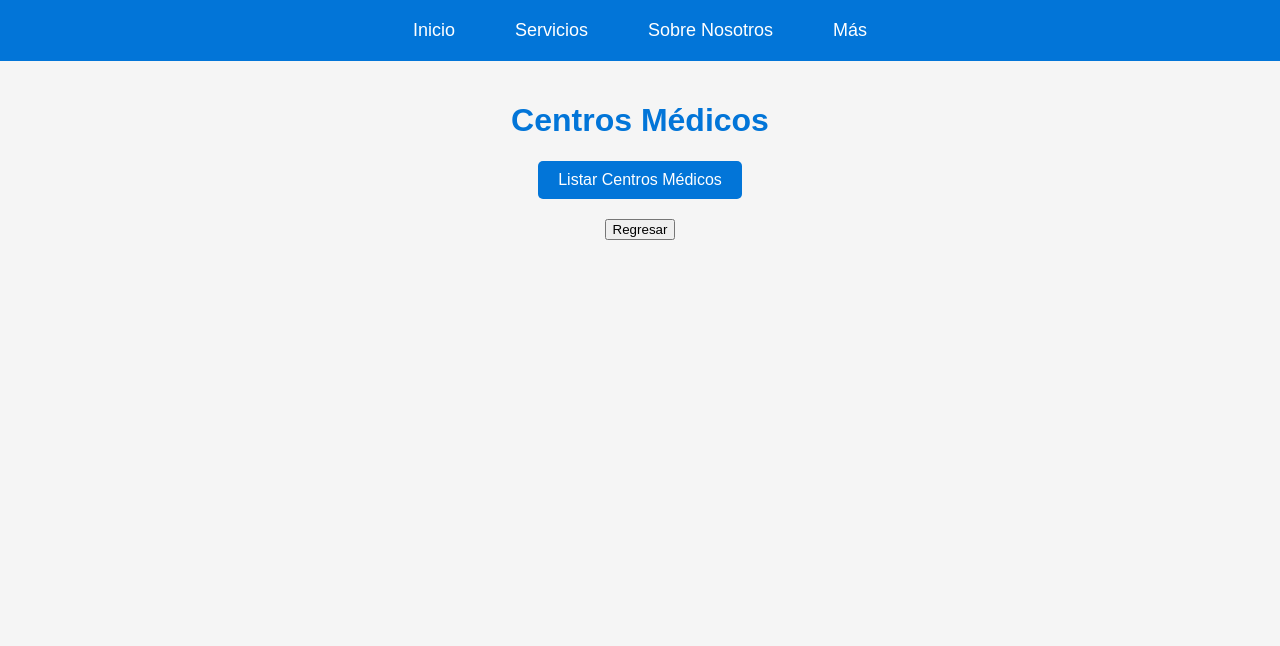
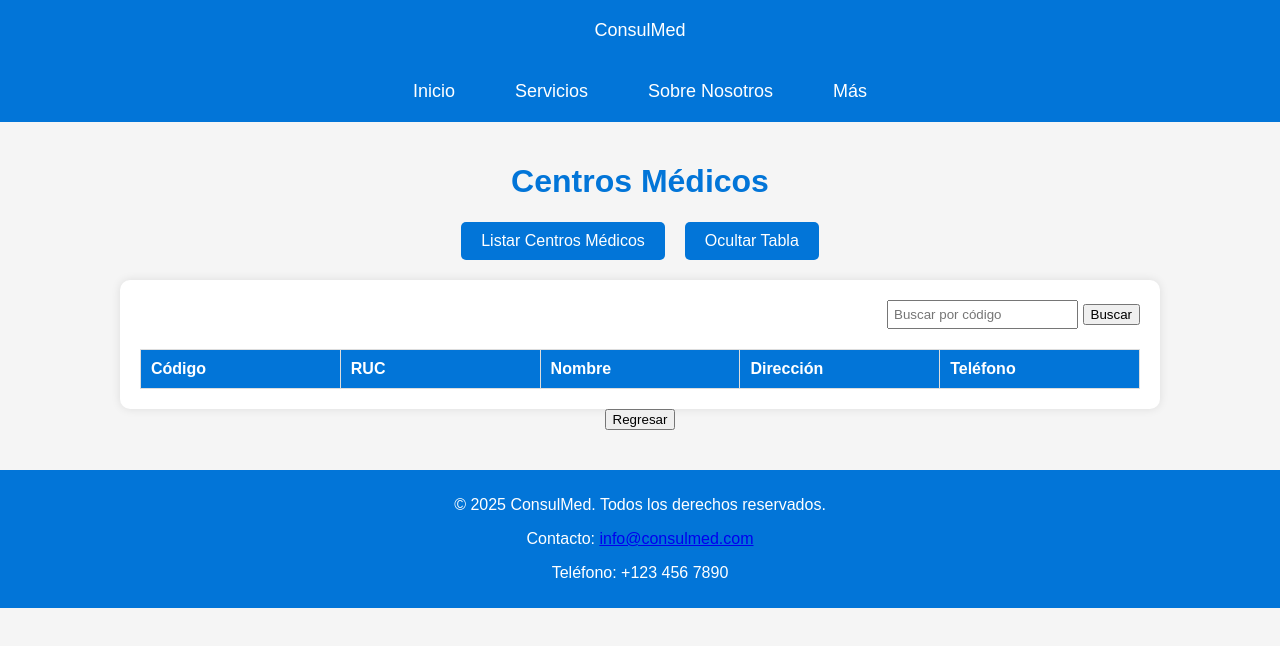
Before and after one commit to EyelessCode/PROJECT-BACKEND_FRONTEND, a website: page view/centroMedico.html in a window 1280 px wide. Drawn offline with Linux system fonts and the light colour scheme.

Commit message:
Update centroMedico.html

```diff
--- a/view/centroMedico.html
+++ b/view/centroMedico.html
@@ -2,17 +2,26 @@
 <html lang="es">
     <head>
         <meta charset="UTF-8">
-        <title>ConsulMed - Centro Médico</title>
+        <meta name="viewport" content="width=device-width, initial-scale=1.0">
+        <meta name="author" content="Cristhian Guedes">
+        <title>Centro Médico | Comsulmed</title>
         <link rel="stylesheet" href="/css/centroMedico/centroMedico.css">
+        <link rel="shortcut icon" href="/image/icon/icon-centroMedico.ICO"
+            type="image/x-icon">
+        <script type="module" src="/js/centroMedico/centroMedico.js"></script>
     </head>
     <body>
-        <!-- Menú de navegación -->
+
+        <!-- 🔹 Menú de navegación -->
         <nav>
-            <ul>
-                <li><a href="http://localhost:4000/comsulmed">Inicio</a></li>
+            <div class="container">
+                <a href="#" class="logo">ConsulMed</a>
+                <ul class="menu">
+                    <li><a
+                            href="http://localhost:4000/comsulmed">Inicio</a></li>
                     <li class="submenu">
                         <a href="#">Servicios</a>
-                    <ul>
+                        <ul class="submenu-content">
                             <li><a
                                     href="http://localhost:4000/comsulmed/paciente/html">Pacientes</a></li>
                             <li><a
@@ -25,35 +34,40 @@
                                     de Signos</a></li>
                         </ul>
                     </li>
-                <li><a href="http://localhost:4000/comsulmed">Sobre
-                        Nosotros</a></li>
+                    <li><a href="#">Sobre Nosotros</a></li>
                     <li class="submenu">
                         <a href="#">Más</a>
-                    <ul>
+                        <ul class="submenu-content submenu-right">
                             <li><a href="#">Noticias</a></li>
                             <li><a href="#">Eventos</a></li>
                             <li><a href="#">Contacto</a></li>
                         </ul>
                     </li>
                 </ul>
+            </div>
         </nav>
 
-        <!-- Contenido principal -->
+        <!-- 🔹 Contenido principal -->
         <main>
+            <div class="header">
                 <h1>Centros Médicos</h1>
+            </div>
+
+            <!-- 🔹 Botones de Acción -->
             <div class="acciones">
-                <button id="btnListarCentros">Listar Centros Médicos</button>
-                <button id="btnOcultarCentros" style="display: none;">Ocultar
+                <button id="btnListarCentros" class="btn-accion">Listar Centros
+                    Médicos</button>
+                <button id="btnOcultarCentros" class="btn-accion hidden">Ocultar
                     Tabla</button>
             </div>
 
-            <!-- Tabla de centros médicos -->
-            <div id="tablaCentros" style="display: none;">
-                <!-- Campo de búsqueda -->
+            <!-- 🔹 Tabla de Centros Médicos -->
+            <div id="tablaCentros" class="tabla hidden">
                 <div class="busqueda">
                     <input type="text" id="buscarCentro"
                         placeholder="Buscar por código">
-                    <button id="btnBuscarCentro">Buscar</button>
+                    <button id="btnBuscarCentro"
+                        class="btn-accion">Buscar</button>
                 </div>
                 <table>
                     <thead>
@@ -66,16 +80,22 @@
                         </tr>
                     </thead>
                     <tbody id="cuerpoTablaCentros">
-                        <!-- Filas de centros médicos -->
+                        <!-- Filas dinámicas generadas con JS -->
                     </tbody>
                 </table>
             </div>
 
-            <!-- Botón de regresar -->
+            <!-- 🔹 Botón de Regresar -->
             <button
-                onclick="window.location.href='http://localhost:4000/comsulmed';">Regresar</button>
+                onclick="window.location.href='http://localhost:4000/comsulmed';"
+                class="btn-regresar">Regresar</button>
         </main>
 
-        <script type="module" src="/js/centroMedico/centroMedico.js"></script>
+        <footer>
+            <p>&copy; 2025 ConsulMed. Todos los derechos reservados.</p>
+            <p>Contacto: <a
+                    href="mailto:info@consulmed.com">info@consulmed.com</a></p>
+            <p>Teléfono: +123 456 7890</p>
+        </footer>
     </body>
 </html>
```
Lines whose indentation alone changed are shown as unchanged.
